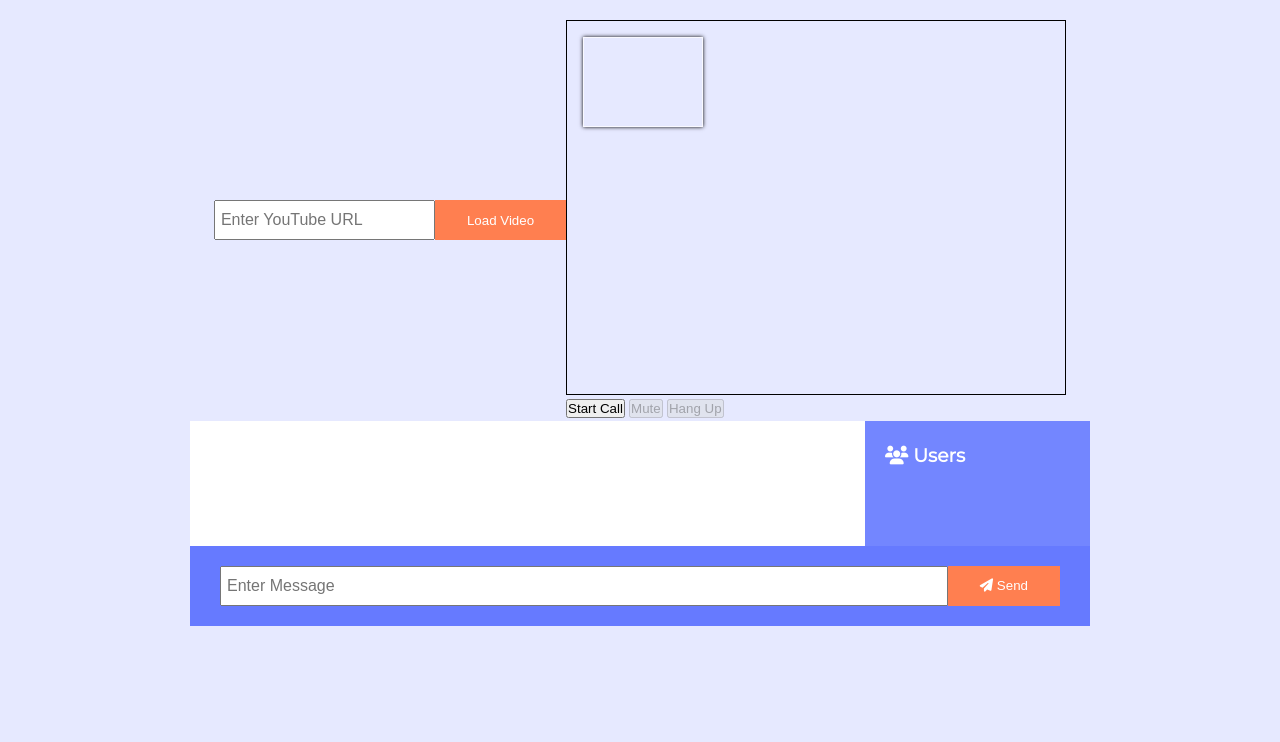
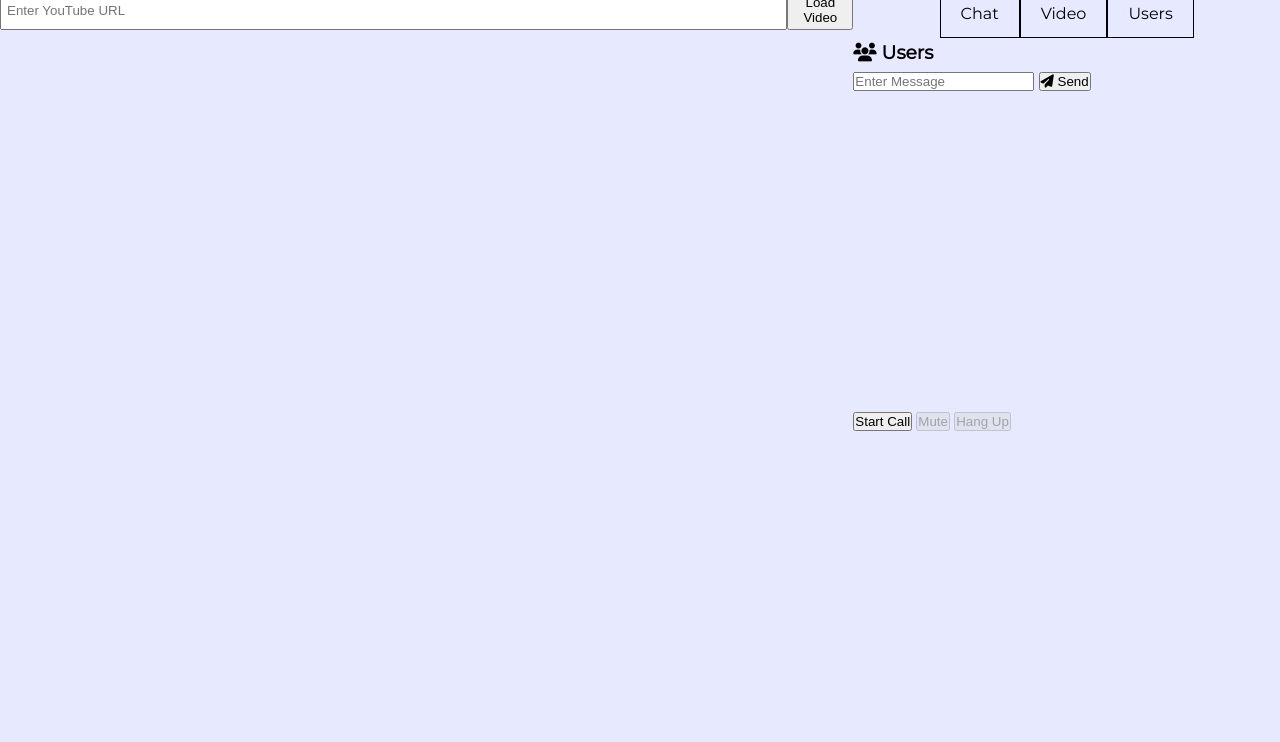
Before and after one commit to jasonmei-dev/watch-party, a website: page public/room.html in a window 1280 px wide. Shown: the part 58-800 px from the top of the page. Drawn offline with nearby package versions, Linux system fonts and the light colour scheme; no server answers.

Commit message:
Room layout & style changes

```diff
--- a/public/css/room.css
+++ b/public/css/room.css
@@ -22,17 +22,6 @@ body {
   background: var(--light-color);
 }
 
-/* Navbar */
-#navbar {
-  display: flex;
-  align-items: center;
-  justify-content: space-between;
-  background: coral;
-  color: #fff;
-  padding: 0 30px;
-  font-size: 20px;
-}
-
 ul {
   list-style: none;
 }
@@ -46,6 +35,18 @@ a:hover {
   color: #333;
 }
 
+/* Navbar */
+#navbar {
+  display: flex;
+  align-items: center;
+  justify-content: space-between;
+  background: coral;
+  color: #fff;
+  padding: 0 30px;
+  font-size: 20px;
+}
+
+/* Room container */
 .room-container {
   display: flex;
   flex-wrap: wrap;
--- /dev/null
+++ b/public/css/room2.css
@@ -0,0 +1,99 @@
+@import url("https://fonts.googleapis.com/css2?family=Montserrat&display=swap");
+
+:root {
+  --dark-color-a: #667aff;
+  --dark-color-b: #7386ff;
+  --light-color: #e6e9ff;
+  --success-color: #5cb85c;
+  --error-color: #d9534f;
+}
+
+* {
+  margin: 0;
+  padding: 0;
+  box-sizing: border-box;
+}
+
+body {
+  font-family: "Montserrat", sans-serif;
+  /* font-family: Arial, Helvetica, sans-serif; */
+  font-size: 16px;
+  line-height: 1.6;
+  background: var(--light-color);
+}
+
+ul {
+  list-style: none;
+}
+
+a {
+  text-decoration: none;
+  color: #fff;
+}
+
+a:hover {
+  color: #333;
+}
+
+/* Navbar */
+#navbar {
+  display: flex;
+  align-items: center;
+  justify-content: space-between;
+  background: coral;
+  color: #fff;
+  padding: 0 30px;
+  font-size: 20px;
+  /* position: fixed;
+  top: 0; */
+}
+
+/* Room container */
+.content {
+  /* display: flex;
+  flex-wrap: wrap;
+  align-items: center;
+  justify-content: center;
+  margin: 30px auto; */
+
+  display: grid;
+  grid-template-columns: 4fr 2fr;
+  /* padding: 100px; */
+}
+
+/* Video-container */
+.video-container {
+  height: 100%;
+}
+
+.video-container .search-form {
+  display: flex;
+}
+
+.video-container .search-form input {
+  width: 100%;
+  padding: 5px;
+  height: 40px;
+}
+
+.video-container .search-form .button {
+}
+
+/* Sidebar */
+.sidebar {
+}
+
+.sidebar .sidebar-nav {
+  width: 100%;
+}
+
+.sidebar .sidebar-nav ul {
+  display: flex;
+  align-items: center;
+  justify-content: center;
+}
+
+.sidebar .sidebar-nav .btn {
+  border: 1px solid black;
+  padding: 10px 20px;
+}
--- a/public/room.html
+++ b/public/room.html
@@ -8,12 +8,14 @@
       src="https://kit.fontawesome.com/00ebd93dd5.js"
       crossorigin="anonymous"
     ></script>
-  <link rel="stylesheet" href="css/room.css">
+  <link rel="stylesheet" href="css/room2.css">
   <title>weWatch</title>
 </head>
 <body>
   <nav id="navbar">
-    <a href="/"><h1>weWatch</h1></a>
+    <div class="logo">
+      <h1><a href="/">weWatch</a></h1>
+    </div>
     <ul>
       <li>
         <a href="/"><i class="fas fa-sign-out-alt"></i></i> Leave Room</a>
@@ -21,25 +23,22 @@
     </ul>
   </nav>
 
-  <div class="room-container">
-    <div class="video-container">
-      <div id="player"></div>
-
+  <div class="content">
+    <main class="video-container">
       <form class='search-form'>
         <input type="text" name="youtube_url" placeholder="Enter YouTube URL" required>
         <button type="submit" class="button">Load Video</button>
       </form>
-    </div>
+      <div id="player"></div>
+    </main>
 
-    <div class="stream-container">
-      <div class="camerabox">
-        <video id="remoteVideo" autoplay></video>
-        <video id="localVideo" autoplay muted></video>
-      </div>
-
-      <button id="callButton">Start Call</button>
-      <button id="muteButton" disabled>Mute</button>
-      <button id="hangupButton" disabled>Hang Up</button>
+    <aside class="sidebar">
+      <div class="sidebar-nav">
+        <ul>
+          <li class="btn">Chat</li>
+          <li class="btn">Video</li>
+          <li class="btn">Users</li>
+        </ul>
       </div>
 
       <div class="chat-container">
@@ -57,6 +56,18 @@
           </form>
         </div>
       </div>
+
+      <div class="stream-container">
+        <div class="camerabox">
+          <video id="remoteVideo" autoplay></video>
+          <video id="localVideo" autoplay muted></video>
+        </div>
+
+        <button id="callButton">Start Call</button>
+        <button id="muteButton" disabled>Mute</button>
+        <button id="hangupButton" disabled>Hang Up</button>
+      </div>
+    </aside>
   </div>
 
   <script src="/socket.io/socket.io.js"></script>
```
Lines whose indentation alone changed are shown as unchanged.
